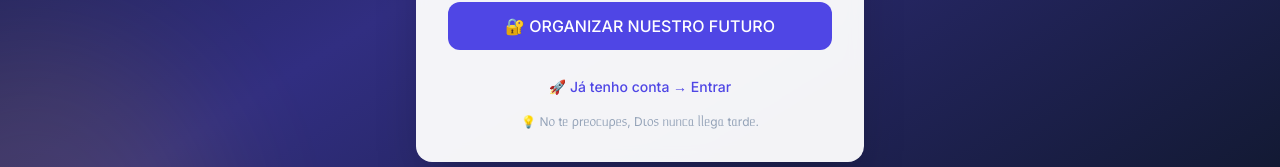
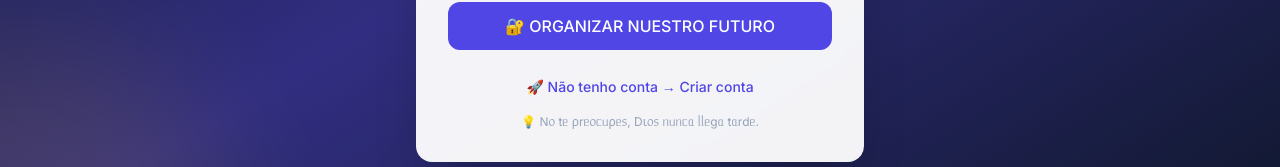
Before and after one commit to souviitor/ImigraContas, a Next.js app: page /login in a window 1280 px wide. Shown: the part 544-711 px from the top of the page. Built offline with nearby package versions, Linux system fonts and the light colour scheme; no server answers.

Commit message:
change page

```diff
--- a/app/login/page.tsx
+++ b/app/login/page.tsx
@@ -144,8 +144,8 @@ export default function LoginPage() {
               className="text-sm text-brand-600 hover:text-brand-700 font-medium"
             >
               {isSignUp
-                ? '🚀 Não tenho conta → Criar conta'
-                : '🚀 Já tenho conta → Entrar'}
+                ? '🚀 Já tenho conta → Entrar'
+                : '🚀 Não tenho conta → Criar conta'}
             </button>
           </div>
 
```
